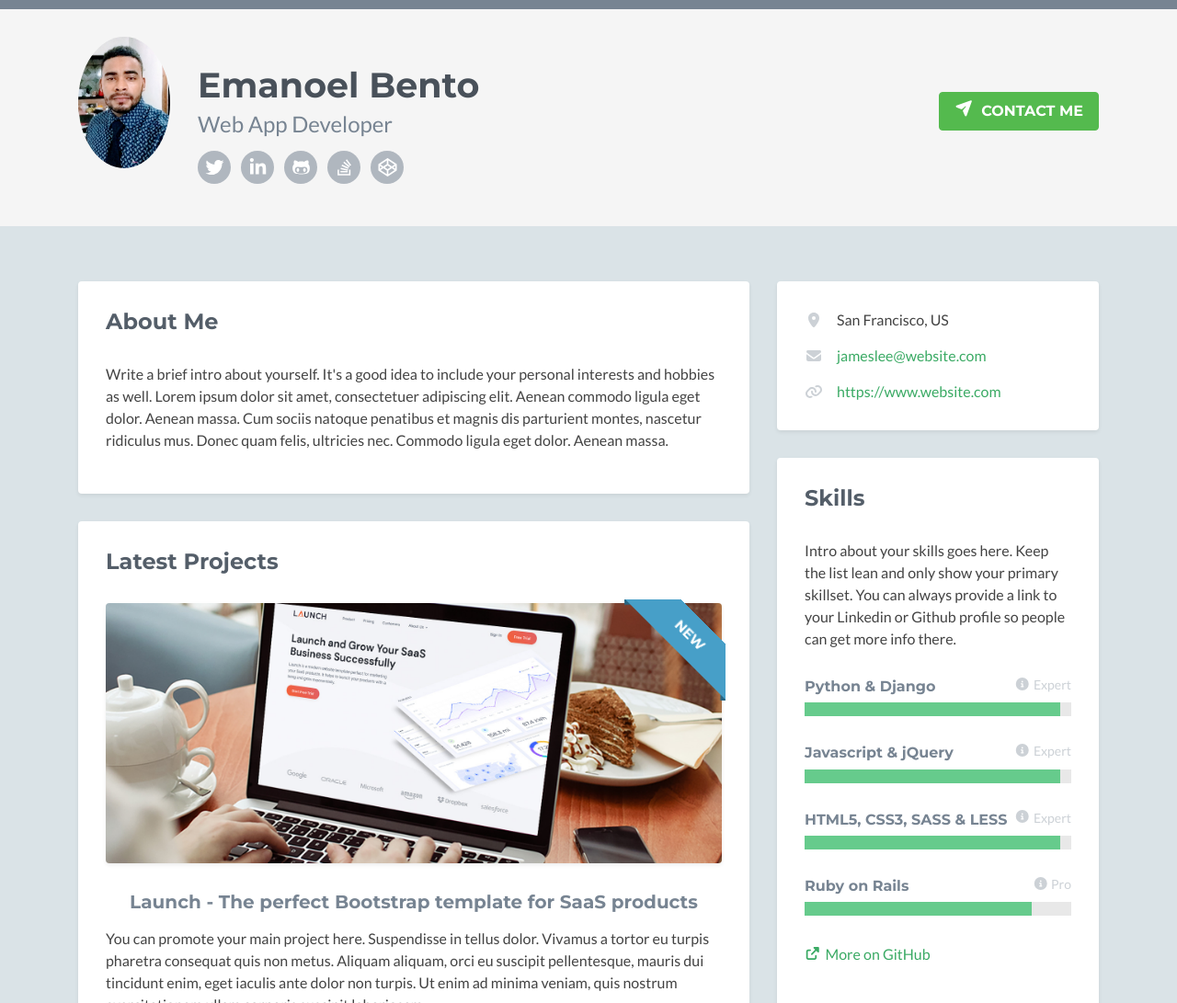
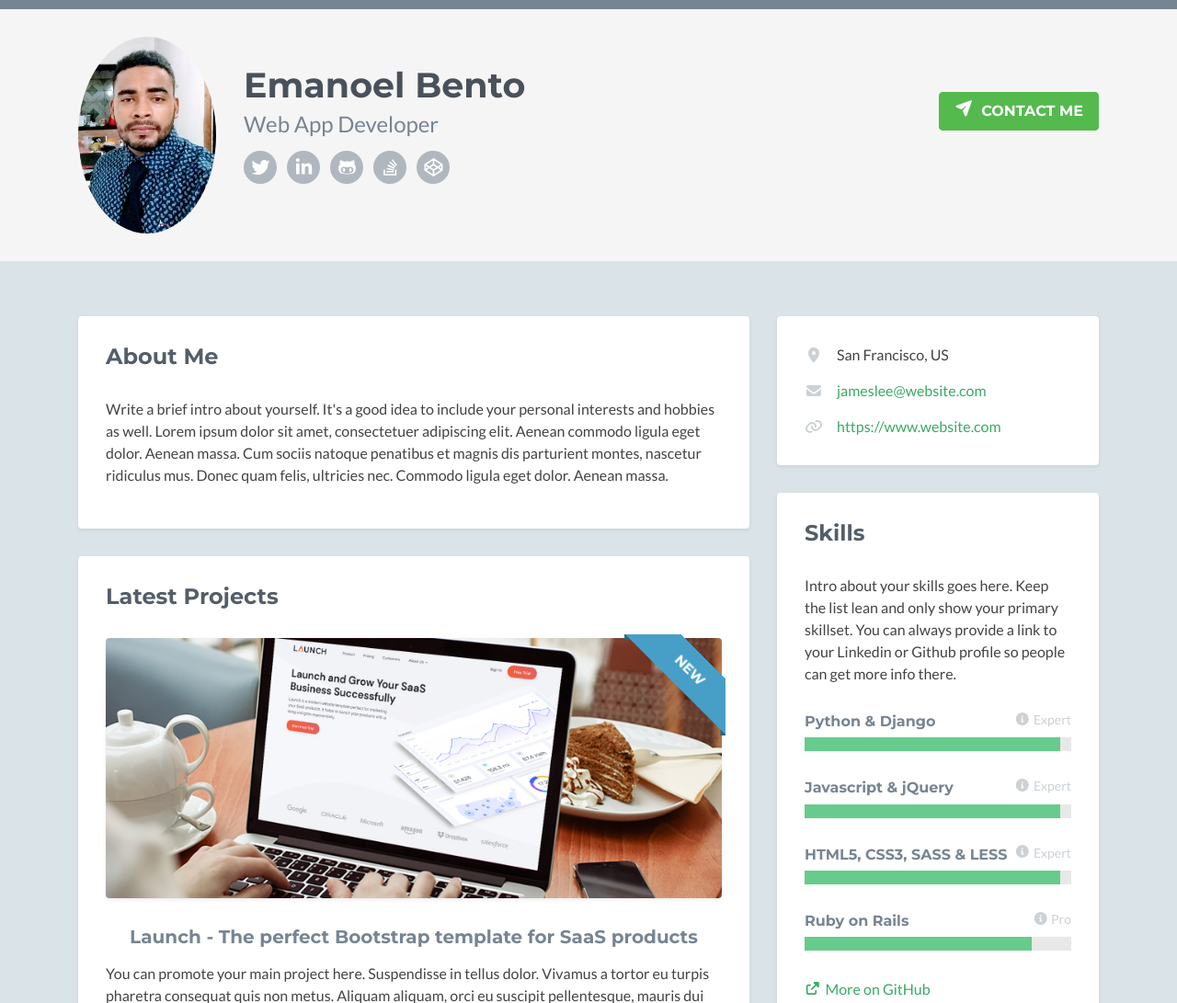
Before and after one commit to emanoelbento/meu-portfolio, a plain HTML site: page index.html in a window 1280 px wide. Shown: the top 1091 px of the page at 92% size. Drawn offline with nearby package versions, Linux system fonts and the light colour scheme; no server answers; some icons are missing.

Commit message:
Update index.html

```diff
--- a/index.html
+++ b/index.html
@@ -34,7 +34,7 @@
     <!-- ******HEADER****** -->
     <header class="header">
         <div class="container clearfix">
-            <img class="profile-image img-fluid float-left rounded-circle" src="assets/images/profile.jpg"  width="100px" alt="profile image" />
+            <img class="profile-image img-fluid float-left rounded-circle" src="assets/images/profile.jpg"  width="150px" alt="profile image" />
             <div class="profile-content float-left">
                 <h1 class="name">Emanoel Bento</h1>
                 <h2 class="desc">Web App Developer</h2>
```
